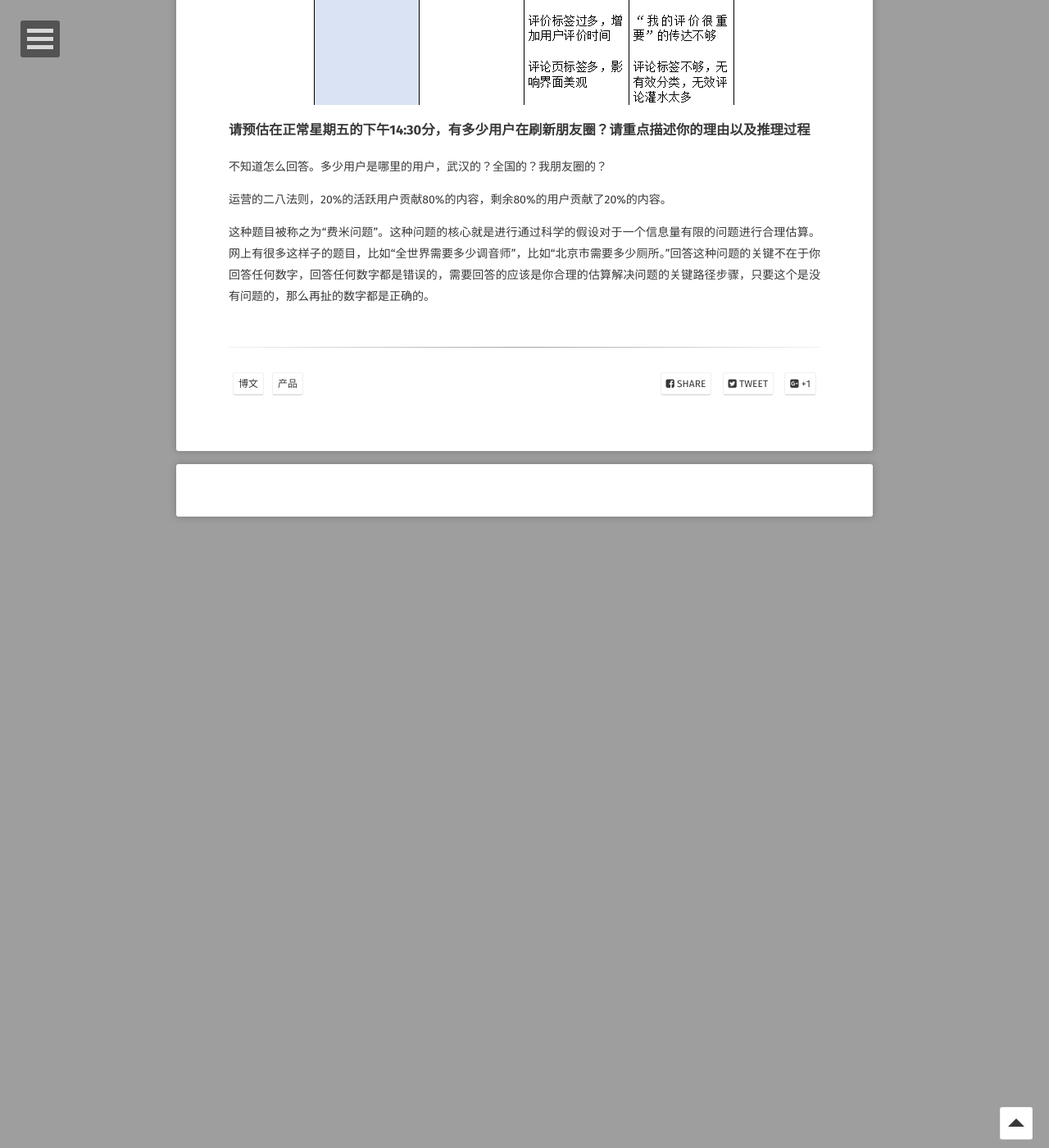
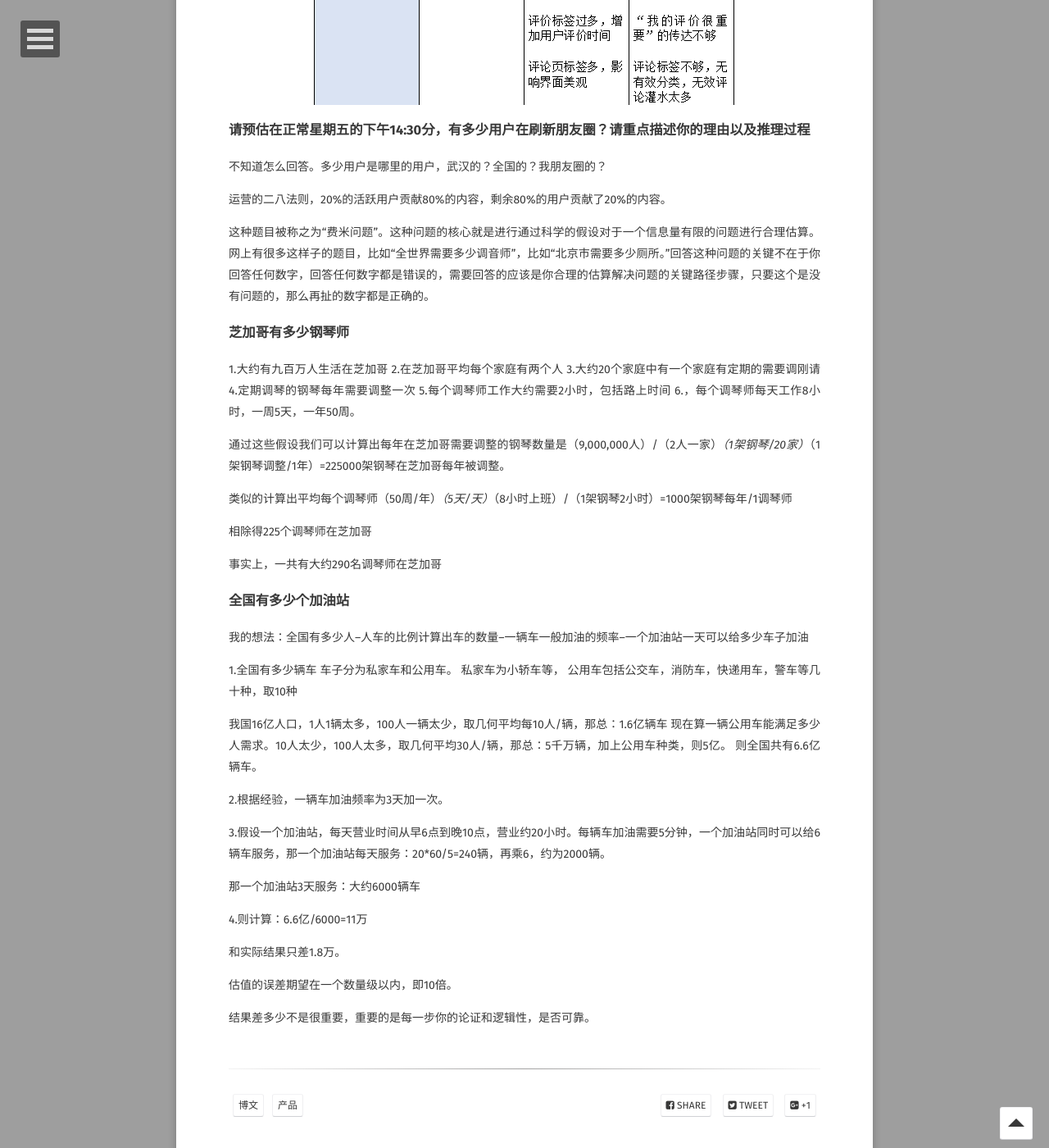
Before and after one commit to Haydnn/Haydnn.github.io, a Jekyll site: the page built from _posts/2017-12-22-笔试题.md, in a window 1280 px wide and 1400 px high, scrolled down 1690 px. Shown: the whole window at 82% size. Built offline with Jekyll 4.4.1, drawn with Linux system fonts in a browser that asks for light colours; some web fonts are replaced; comment, search, counter and statistics services are not loaded; before the commit the page ends 2320 px from its top, so only the background shows below that.

Commit message:
18-03-06

```diff
--- a/_posts/2017-12-22-笔试题.md
+++ b/_posts/2017-12-22-笔试题.md
@@ -41,3 +41,43 @@ comments: true
 运营的二八法则，20%的活跃用户贡献80%的内容，剩余80%的用户贡献了20%的内容。
 
 这种题目被称之为“费米问题”。这种问题的核心就是进行通过科学的假设对于一个信息量有限的问题进行合理估算。网上有很多这样子的题目，比如“全世界需要多少调音师”，比如“北京市需要多少厕所。”回答这种问题的关键不在于你回答任何数字，回答任何数字都是错误的，需要回答的应该是你合理的估算解决问题的关键路径步骤，只要这个是没有问题的，那么再扯的数字都是正确的。
+
+### 芝加哥有多少钢琴师
+
+1.大约有九百万人生活在芝加哥 2.在芝加哥平均每个家庭有两个人 3.大约20个家庭中有一个家庭有定期的需要调刚请 4.定期调琴的钢琴每年需要调整一次
+5.每个调琴师工作大约需要2小时，包括路上时间 6.，每个调琴师每天工作8小时，一周5天，一年50周。
+
+通过这些假设我们可以计算出每年在芝加哥需要调整的钢琴数量是（9,000,000人）/（2人一家）*（1架钢琴/20家）*（1架钢琴调整/1年）=225000架钢琴在芝加哥每年被调整。
+
+类似的计算出平均每个调琴师（50周/年）*（5天/天）*（8小时上班）/（1架钢琴2小时）=1000架钢琴每年/1调琴师
+
+相除得225个调琴师在芝加哥
+
+事实上，一共有大约290名调琴师在芝加哥
+
+### 全国有多少个加油站
+
+我的想法：全国有多少人--人车的比例计算出车的数量--一辆车一般加油的频率--一个加油站一天可以给多少车子加油
+
+1.全国有多少辆车
+车子分为私家车和公用车。
+私家车为小轿车等，
+公用车包括公交车，消防车，快递用车，警车等几十种，取10种
+
+我国16亿人口，1人1辆太多，100人一辆太少，取几何平均每10人/辆，那总：1.6亿辆车
+现在算一辆公用车能满足多少人需求。10人太少，100人太多，取几何平均30人/辆，那总：5千万辆，加上公用车种类，则5亿。
+则全国共有6.6亿辆车。
+
+2.根据经验，一辆车加油频率为3天加一次。
+
+3.假设一个加油站，每天营业时间从早6点到晚10点，营业约20小时。每辆车加油需要5分钟，一个加油站同时可以给6辆车服务，那一个加油站每天服务：20*60/5=240辆，再乘6，约为2000辆。
+
+那一个加油站3天服务：大约6000辆车
+
+4.则计算：6.6亿/6000=11万
+
+和实际结果只差1.8万。
+
+估值的误差期望在一个数量级以内，即10倍。
+
+结果差多少不是很重要，重要的是每一步你的论证和逻辑性，是否可靠。
```
Also changed, not shown: _posts/2017-11-26-网易之路.md (+0 -2 lines), _posts/2018-03-06-运营和产品.md (added, +68 -0 lines), _posts/diary/2018-03.md (+5 -0 lines), _posts/2017-11-06-面试问题集锦.md (line endings or trailing spaces).
